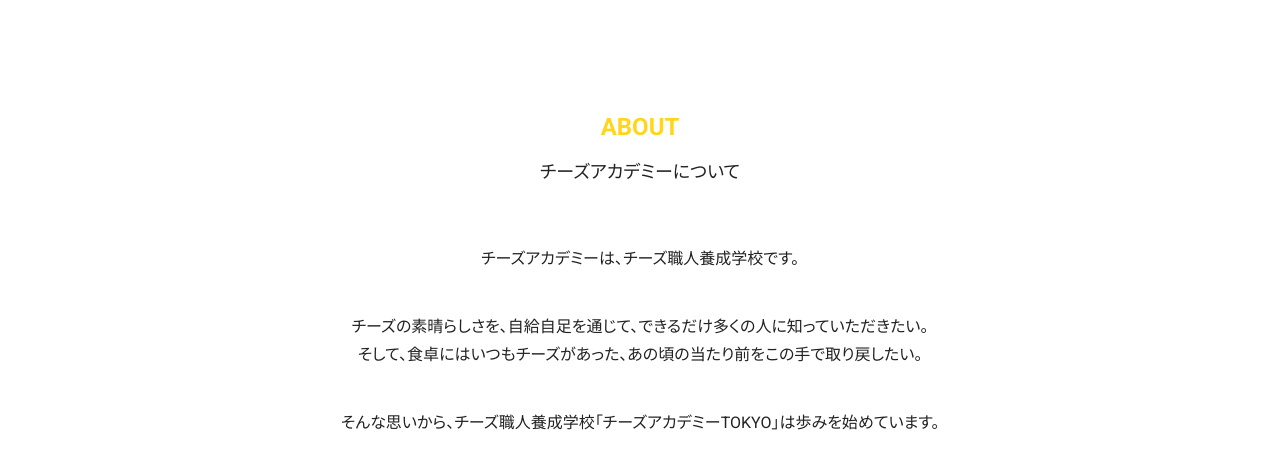
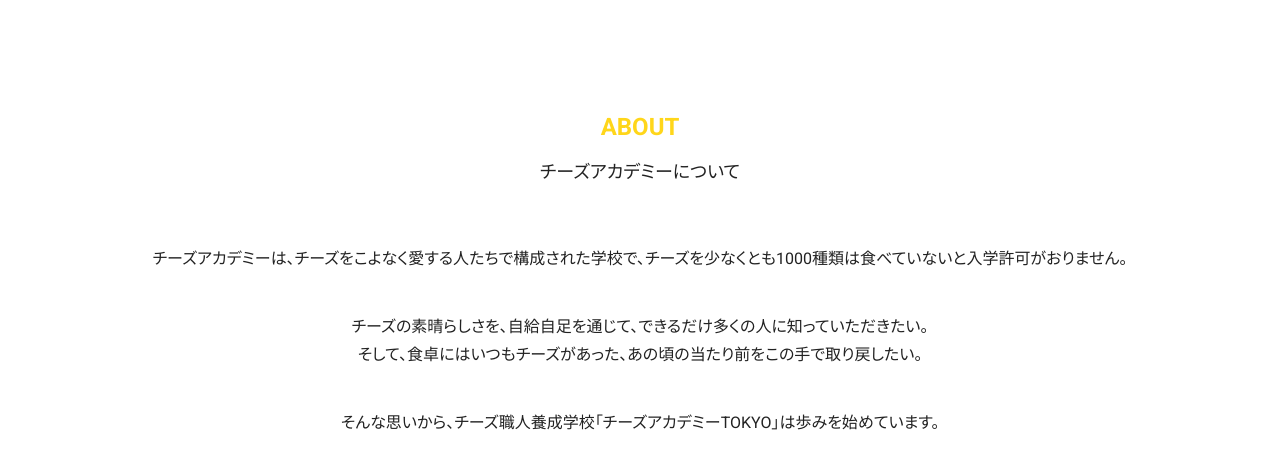
Before and after one commit to yoheiMune/lab-8-cheese-academy, a plain HTML site: page index.html in a window 1280 px wide. Shown: the part 587-1061 px from the top of the page. Drawn offline with nearby package versions, Linux system fonts and the light colour scheme.

Commit message:
チーズアカデミーについての説明文を修正（1000個は食べよう）

```diff
--- a/index.html
+++ b/index.html
@@ -44,7 +44,7 @@
 	<div class="layout-a">
 		<h2 class="title title__yellow">About<span class="title__ja">チーズアカデミーについて</span></h2>
 		<div class="sentence">
-			<p class="paragraph">チーズアカデミーは、チーズ職人養成学校です。</p>
+			<p class="paragraph">チーズアカデミーは、チーズをこよなく愛する人たちで構成された学校で、チーズを少なくとも1000種類は食べていないと入学許可がおりません。</p>
 			<p class="paragraph">チーズの素晴らしさを、自給自足を通じて、できるだけ多くの人に知っていただきたい。<br>
 		そして、食卓にはいつもチーズがあった、あの頃の当たり前をこの手で取り戻したい。</p>
 			<p class="paragraph">そんな思いから、チーズ職人養成学校「チーズアカデミーTOKYO」は歩みを始めています。</p>
```
